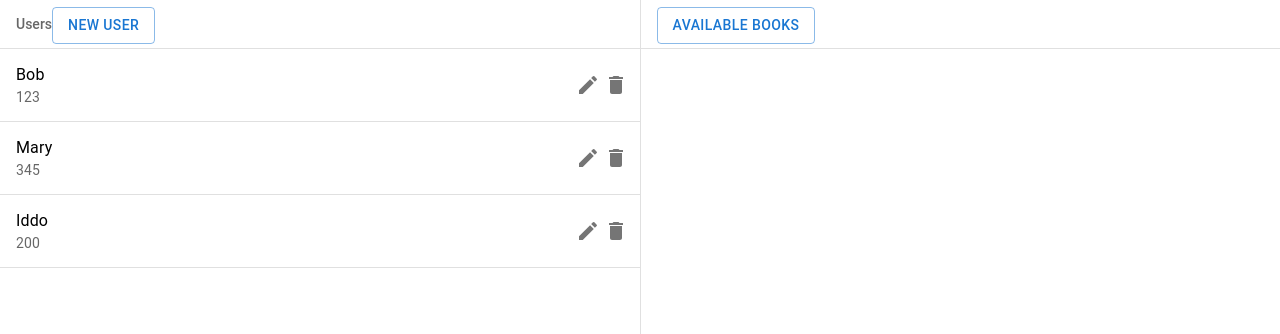
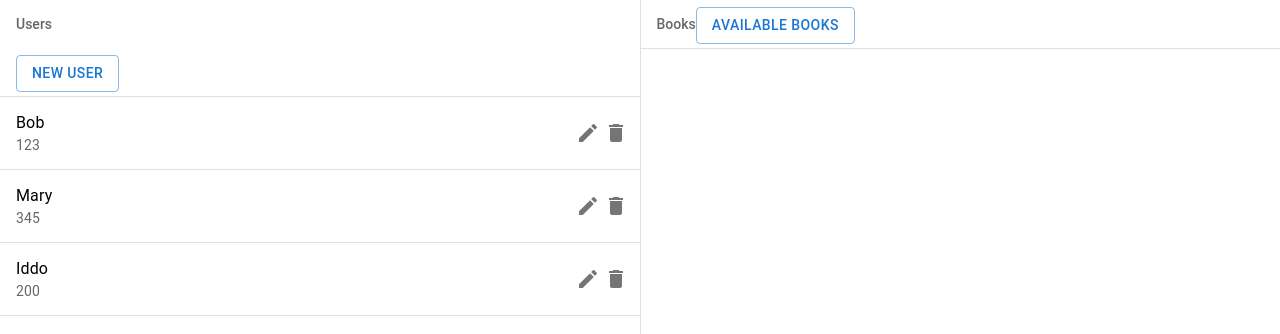
Before and after one commit to iddoa/LibraryManager, a React (Create React App) app: page / in a window 1280 px wide. Shown: the top 334 px of the page. Built offline with nearby package versions, Linux system fonts and the light colour scheme.

Commit message:
User Dialog button and generifying

```diff
--- a/src/components/booklist.js
+++ /dev/null
@@ -1,41 +0,0 @@
-import React from "react";
-import BookItem from "./bookItem";
-import List from '@mui/material/List';
-import Divider from '@mui/material/Divider';
-import Button from '@mui/material/Button';
-import ListSubheader from '@mui/material/ListSubheader';
-import './list-styles.css';
-
-
-
-class BooksList extends React.Component {
-    render() {
-        const userText = this.props.selectedUser ? this.props.selectedUser.name + "'s books" : "";
-
-        this.booksList = this.props.books.map((book) => {
-            return (
-                <BookItem key={book.id} book={book} favorite={false}/>
-            );
-        });
-
-        return (
-            <div>
-                <List
-                    subheader={
-                        <ListSubheader className={"list-subheader"}>
-                            {userText}
-                            <Button variant="outlined">
-                                Available Books
-                            </Button>
-                        </ListSubheader>
-                    }
-                >
-                    <Divider />
-                    {this.booksList}
-                </List>
-            </div>
-        );
-    };
-}
-
-export default BooksList;
--- a/src/components/genericlist.js
+++ b/src/components/libraryList.js
@@ -5,7 +5,7 @@ import './list-styles.css';
 
 
 
-class GenericList extends React.Component {
+class LibraryList extends React.Component {
     render() {
         return (
             <div>
@@ -18,4 +18,4 @@ class GenericList extends React.Component {
     };
 }
 
-export default GenericList;
+export default LibraryList;
--- a/src/components/newuserdialog.js
+++ b/src/components/newuserdialog.js
@@ -8,6 +8,10 @@ import DialogContentText from '@mui/material/DialogContentText';
 import DialogTitle from '@mui/material/DialogTitle';
 
 export default function NewUserDialog(props) {
+    const handleSubmit = () => {
+        props.onSubmit("aaa");
+        props.onClose();
+    }
     return (
         <Dialog open={props.open} onClose={props.onClose}>
             <DialogTitle>New User</DialogTitle>
@@ -35,7 +39,7 @@ export default function NewUserDialog(props) {
             </DialogContent>
             <DialogActions>
                 <Button onClick={props.onClose}>Cancel</Button>
-                <Button onClick={props.onClose}>Add User</Button>
+                <Button onClick={handleSubmit}>Add User</Button>
             </DialogActions>
         </Dialog>
     );
--- /dev/null
+++ b/src/components/openUserDialogButton.js
@@ -0,0 +1,27 @@
+import * as React from 'react';
+import NewUserDialog from "./newuserdialog";
+import Button from '@mui/material/Button';
+
+class OpenUserDialogButton extends React.Component {
+    constructor(props) {
+        super(props);
+        this.state = {
+            open: false,
+        }
+    }
+    toggleState(open) {
+        this.setState({open: open});
+    }
+    render() {
+        return (
+            <div>
+                <Button variant="outlined" onClick={() => this.toggleState(true)}>
+                    New User
+                </Button>
+                <NewUserDialog open={this.state.open} onClose={() => this.toggleState(false)} onSubmit={this.props.onSubmit}/>
+            </div>
+        );
+    }
+}
+
+export default OpenUserDialogButton;
--- a/src/components/table.js
+++ b/src/components/table.js
@@ -1,10 +1,15 @@
 import React from 'react';
-import BooksList from "./booklist";
-import UsersList from "./userslist";
+import Button from '@mui/material/Button';
+import ListSubheader from '@mui/material/ListSubheader';
 import users from "../mock-data/users";
 import books from "../mock-data/books";
 import './table.css';
 import Divider from '@mui/material/Divider';
+import BookItem from "./bookItem";
+import LibraryList from "./libraryList";
+import UserItem from "./userItem";
+import OpenUserDialogButton from "./openUserDialogButton";
+
 
 function fetchUsers() {
     return users.users;
@@ -24,11 +29,7 @@ class Table extends React.Component {
         }
         this.setSelectedUser = (user) => {
             console.log('clicked');
-            this.setState(
-                {
-                    selectedUser: user,
-                }
-            );
+            this.setState({selectedUser: user,});
         };
 
         this.deleteUser = (userId) => {
@@ -38,29 +39,77 @@ class Table extends React.Component {
         this.editUser = (userId) => {
           console.log('edit: ' + userId);
         };
+
+    }
+
+    getSelectedBooksListItems() {
+        return this.state.books.filter(book =>
+            this.state.selectedUser && this.state.selectedUser.books.includes(book.id))
+            .map((book) => {
+                return (
+                    <BookItem key={book.id} book={book} favorite={false}/>
+                );
+            });
+    }
+
+    getUsersListItems() {
+        return this.state.users.map((user) => {
+            return (
+                <div>
+                    <UserItem
+                        key={user.id}
+                        user={user}
+                        isSelected={this.state.selectedUser && this.state.selectedUser.id === user.id}
+                        userClicked={this.setSelectedUser}
+                        deleteUser={this.deleteUser}
+                        editUser={this.editUser}
+                    />
+                    <Divider />
+                </div>
+            );
+        });
+    }
+
+    getBooksHeader() {
+        return (
+            <ListSubheader className={"list-subheader"}>
+                {(this.state.selectedUser ? this.state.selectedUser.name + "'s " : "") + "Books"}
+                <Button variant="outlined">
+                    Available Books
+                </Button>
+            </ListSubheader>
+        )
+    }
+
+    newUser(data) {
+        console.log(data);
+    }
+
+    getUsersHeader() {
+        return (
+            <ListSubheader className={"list-subheader"}>
+                Users
+                <OpenUserDialogButton
+                    onSubmit={this.newUser}
+                />
+            </ListSubheader>
+        );
     }
 
     render() {
-
-        const currentSelectedBooks = this.state.books.filter(book =>
-                this.state.selectedUser && this.state.selectedUser.books.includes(book.id));
-
         return (
             <div className="app-table">
                 <div className="users app-list">
-                    <UsersList
-                        users={this.state.users}
-                        userClicked={this.setSelectedUser}
-                        deleteUser={this.deleteUser}
-                        editUser={this.editUser}
-                        selectedUser={this.state.selectedUser}
+                    <LibraryList
+                        subHeader={this.getUsersHeader()}
+                        listItems={this.getUsersListItems()}
                     />
                 </div>
                 <Divider orientation="vertical" flexItem />
                 <div className="books app-list">
-                    <BooksList
-                        selectedUser={this.state.selectedUser}
-                        books={currentSelectedBooks}
+                    <LibraryList
+                        subHeader={this.getBooksHeader()}
+                        listItems={this.getSelectedBooksListItems()}
                     />
                 </div>
             </div>
--- a/src/components/user.js
+++ b/src/components/userItem.js
@@ -8,7 +8,7 @@ import EditIcon from '@mui/icons-material/Edit';
 import Tooltip from '@mui/material/Tooltip';
 import "./user.css";
 
-class User extends React.Component {
+class UserItem extends React.Component {
     constructor(props) {
         super(props);
         this.user = props.user;
@@ -41,4 +41,4 @@ class User extends React.Component {
     };
 }
 
-export default User;
+export default UserItem;
--- a/src/components/userslist.js
+++ /dev/null
@@ -1,47 +0,0 @@
-import React from "react";
-import User from "./user";
-import List from '@mui/material/List';
-import Divider from '@mui/material/Divider';
-import Button from '@mui/material/Button';
-import ListSubheader from '@mui/material/ListSubheader';
-import './list-styles.css';
-
-class UsersList extends React.Component {
-    render() {
-        this.users = this.props.users.map((user) => {
-            return (
-                <div>
-                    <User
-                        key={user.id}
-                        user={user}
-                        isSelected={this.props.selectedUser && this.props.selectedUser.id === user.id}
-                        userClicked={this.props.userClicked}
-                        deleteUser={this.props.deleteUser}
-                        editUser={this.props.editUser}
-                    />
-                    <Divider />
-                </div>
-            );
-        });
-
-        return (
-            <div>
-                <List
-                    subheader={
-                        <ListSubheader className={"list-subheader"}>
-                            Users
-                            <Button variant="outlined">
-                                New User
-                            </Button>
-                        </ListSubheader>
-                    }
-                >
-                    <Divider />
-                    {this.users}
-                </List>
-            </div>
-        );
-    };
-}
-
-export default UsersList;
```
Also changed, not shown: src/components/openDialogHandler.js (deleted, +0 -29 lines).
